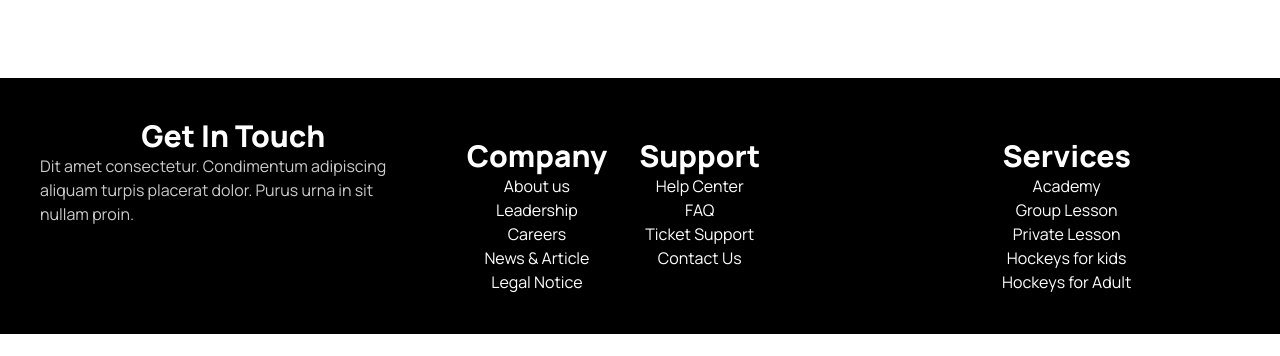
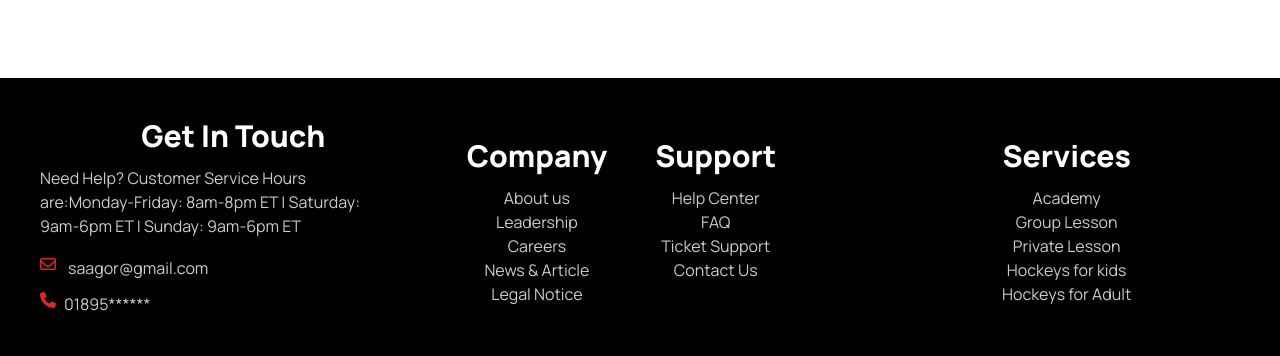
Before and after one commit to saagor16/play-shop, a plain HTML site: page index.html in a window 1280 px wide. Shown: the part 4333-4689 px from the top of the page. Before the commit the page ends 4667 px from the top, so only its background shows below. Drawn offline with nearby package versions, Linux system fonts and the light colour scheme.

Commit message:
footer two all

```diff
--- a/index.html
+++ b/index.html
@@ -457,31 +457,42 @@
     <!--Footer-->
     <footer class=" mx-auto py-10 bg-black ">
       <div class="container mx-auto space-y-5 grid grid-cols-1 lg:grid-cols-3">
-        <div class="pl-10">
+        <div class="pl-10 space-y-3">
           <h2 class="font-extrabold text-3xl text-white text-center">Get In Touch</h2>
-          <p class="opacity-80 text-white h-[78px] lg:w-[350px]">Dit amet consectetur. Condimentum  adipiscing <br> aliquam turpis placerat dolor. Purus urna in sit nullam proin. </p>
-          <div class="flex"></div>
-          <div class="flex"></div>
+          <p class="opacity-80 text-white h-[78px] lg:w-[350px]">Need Help? Customer Service Hours are:Monday-Friday: 8am-8pm ET | Saturday: 9am-6pm ET | Sunday: 9am-6pm ET </p>
+          <div class="flex gap-3">
+            <i class="fa-regular fa-envelope text-red-600"></i>
+            <p class="text-white opacity-80">saagor@gmail.com</p>
           </div>
-        <div class="flex gap-8 pl-10">
+          <div class="flex gap-2 text-center">
+            <i class="fa-solid fa-phone text-red-600"></i>
+            <p class="text-white opacity-80">01895******</p>
+          </div>
+        </div>
+        <div class="flex gap-12 pl-10">
           <div class="space-y-3 text-white text-center">
             <h2 class="font-extrabold text-3xl ">Company</h2>
+            <div class="opacity-80">
               <a href="">About us</a><br>
               <a href="">Leadership</a><br>
               <a href="">Careers</a><br>
               <a href="">News & Article</a><br>
               <a href="">Legal Notice</a>
             </div>
+          </div>
           <div class="space-y-3 text-white text-center">
             <h2 class="font-extrabold text-3xl ">Support</h2>
+            <div class="opacity-80">
               <a href="">Help Center</a><br>
               <a href="">FAQ</a><br>
               <a href="">Ticket Support</a><br>
               <a href="">Contact Us</a><br>
             </div>
           </div>
+        </div>
         <div class="space-y-3 text-white text-center">
           <h2 class="font-extrabold text-3xl ">Services</h2>
+          <div class="opacity-80">
             <a href="">Academy </a><br>
             <a href="">Group Lesson</a><br>
             <a href="">Private Lesson</a><br>
@@ -489,6 +500,7 @@
             <a href="">Hockeys for Adult</a>
           </div>
           </div>
+      </div>
     </footer>
 </body>
 </html>
```
Lines whose indentation alone changed are shown as unchanged.
